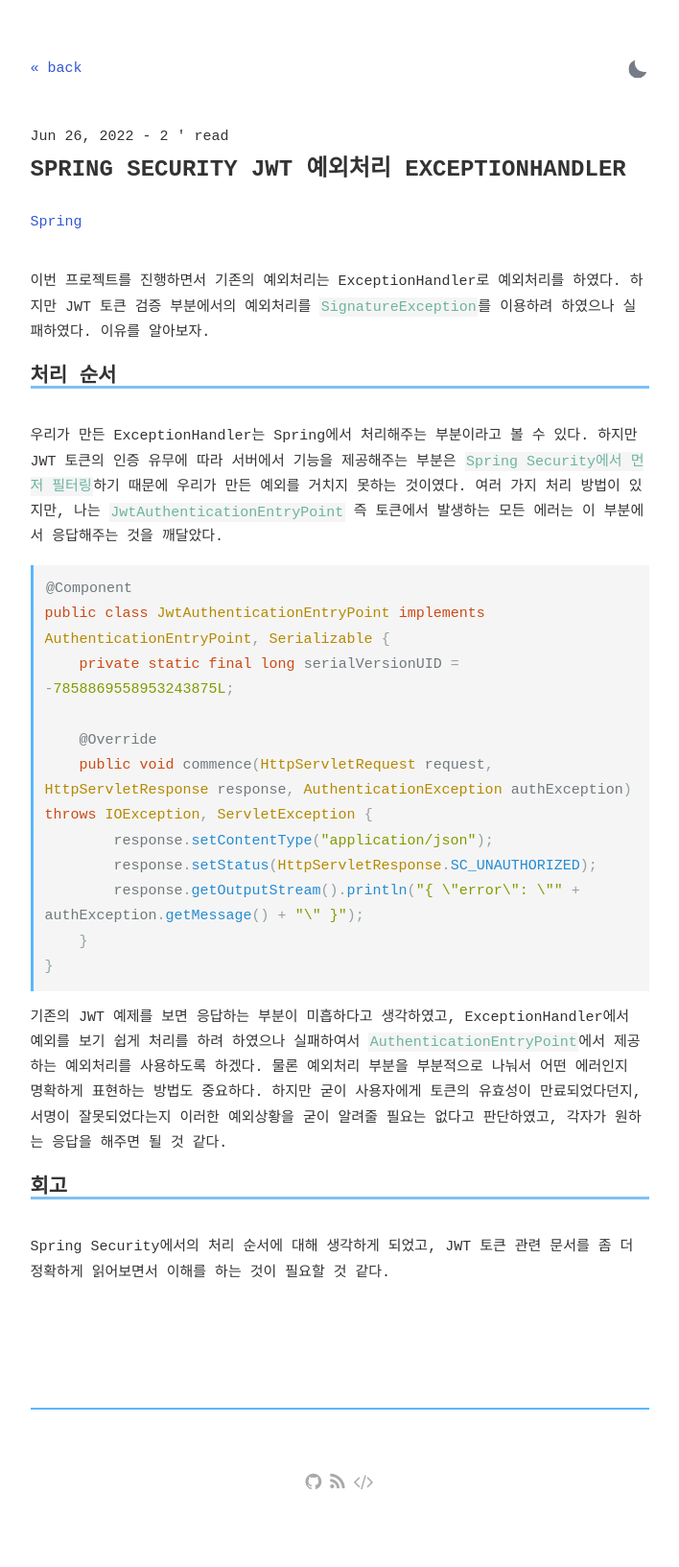
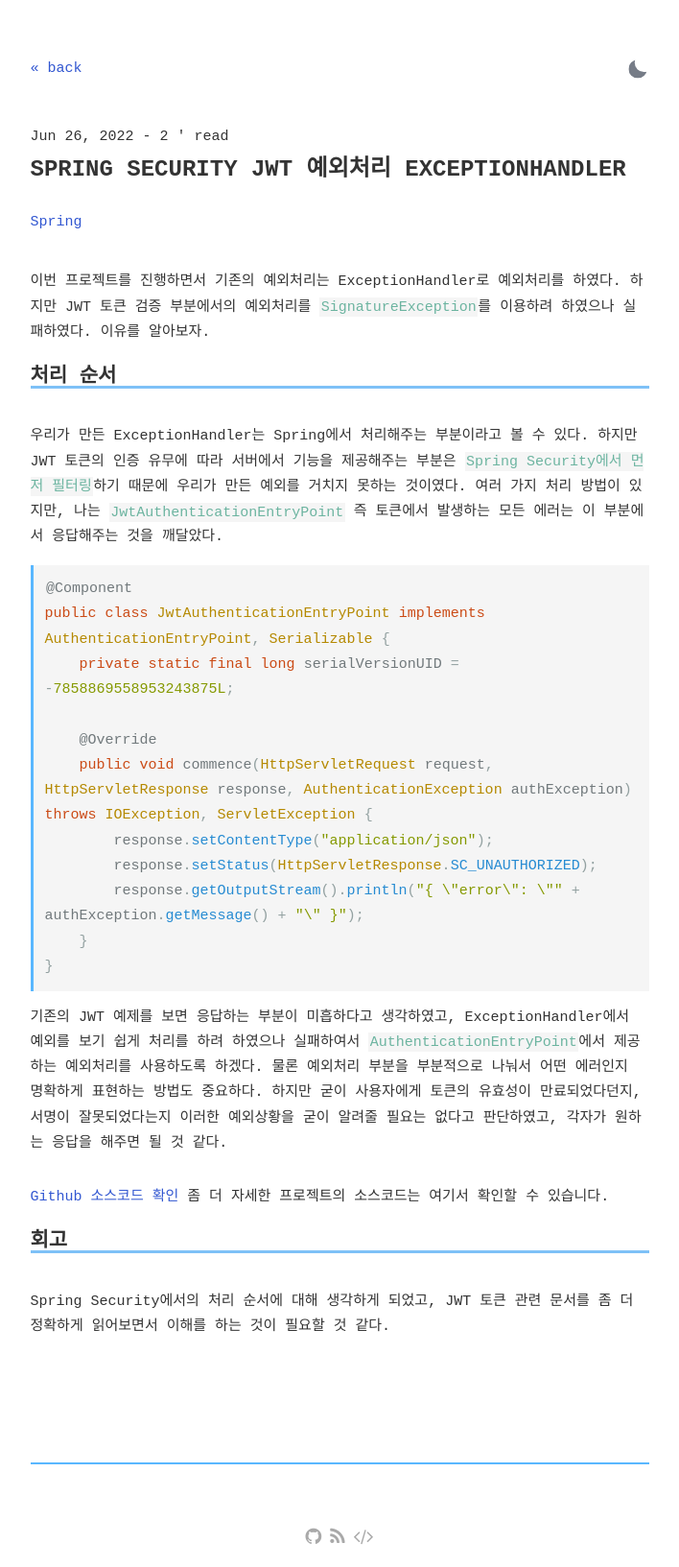
Before and after one commit to riverrevir/riverrevir.github.io, a Jekyll site: the page built from _posts/2022-06-26-springboot_study9.md, in a window 1280 px wide. Shown: the whole page at 96% size, without its empty margins (286-994 px from the left). Built offline with Jekyll 4.4.1, drawn with Linux system fonts in a browser that asks for light colours; some web fonts are replaced; comment, search, counter and statistics services are not loaded; before the commit the page ends 1577 px from its top, so only the background shows below that.

Commit message:
add post

```diff
--- a/_posts/2022-06-26-springboot_study9.md
+++ b/_posts/2022-06-26-springboot_study9.md
@@ -27,6 +27,8 @@
 
 기존의 JWT 예제를 보면 응답하는 부분이 미흡하다고 생각하였고, ExceptionHandler에서 예외를 보기 쉽게 처리를 하려 하였으나 실패하여서 `AuthenticationEntryPoint`에서 제공하는 예외처리를 사용하도록 하겠다. 물론 예외처리 부분을 부분적으로 나눠서 어떤 에러인지 명확하게 표현하는 방법도 중요하다. 하지만 굳이 사용자에게 토큰의 유효성이 만료되었다던지, 서명이 잘못되었다는지 이러한 예외상황을 굳이 알려줄 필요는 없다고 판단하였고, 각자가 원하는 응답을 해주면 될 것 같다.
 
+[Github 소스코드 확인](https://github.com/riverrevir/devstudy-today/commit/c7efdb0a1860f409d01a65464701de7717a44297) 좀 더 자세한 프로젝트의 소스코드는 여기서 확인할 수 있습니다.
+
 <h4>회고</h4>
 
 Spring Security에서의 처리 순서에 대해 생각하게 되었고, JWT 토큰 관련 문서를 좀 더 정확하게 읽어보면서 이해를 하는 것이 필요할 것 같다.
```
